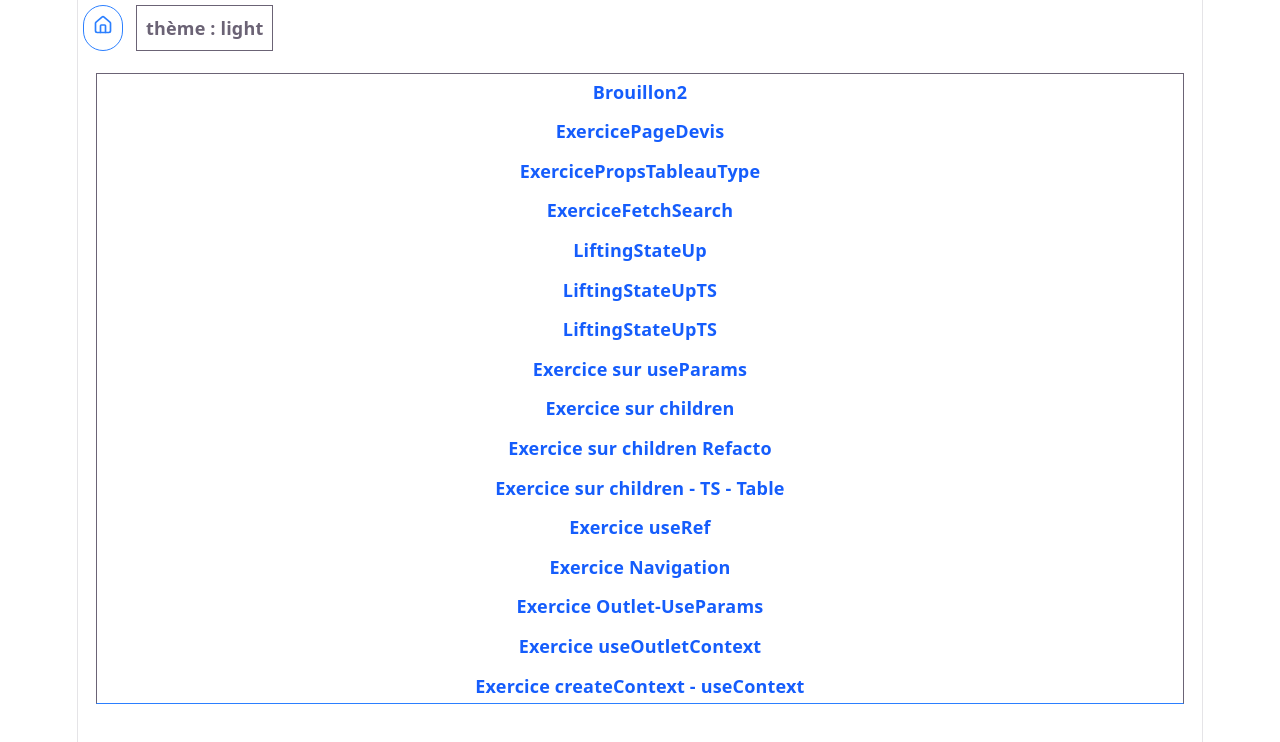
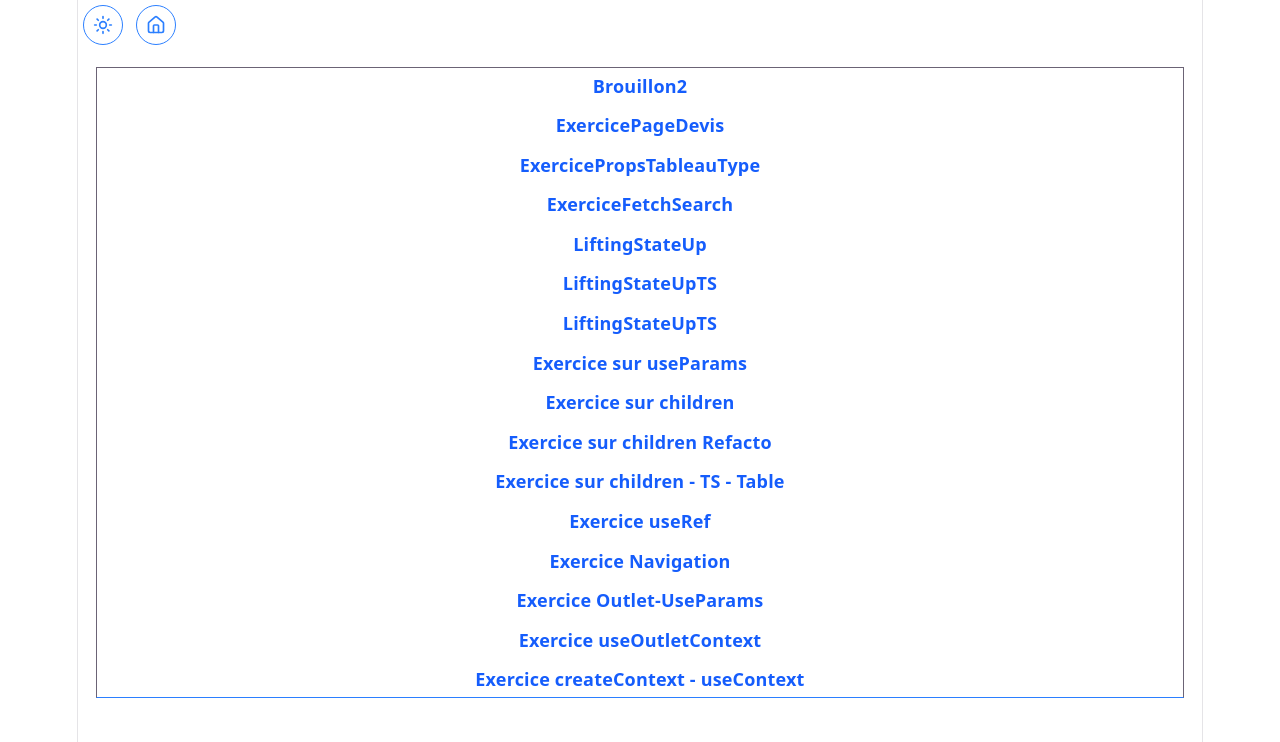
Before and after one commit to Frederic-Champion/projet-vite-local, a React (Vite) app: page / in a window 1280 px wide. Shown: the top 742 px of the page. Built offline with nearby package versions, Linux system fonts and the light colour scheme.

Commit message:
Dark mode étapes 2a/2b + `localStorage` + FOUC

```diff
--- a/index.html
+++ b/index.html
@@ -5,6 +5,11 @@
     <link rel="icon" type="image/svg+xml" href="/favicon.svg" />
     <meta name="viewport" content="width=device-width, initial-scale=1.0" />
     <title>projet-vite-local</title>
+    <script>
+      if (localStorage.getItem("theme") === "dark") {
+        document.documentElement.classList.add("dark");
+      }
+    </script>
   </head>
   <body>
     <div id="root"></div>
--- a/src/App.tsx
+++ b/src/App.tsx
@@ -30,6 +30,7 @@ function App() {
   return (
     <div className="grid min-h-screen grid-rows-[auto_1fr]">
       <nav className="flex gap-3 p-1 font-semibold">
+        <BoutonTheme />
         <Link to="/" aria-label="Accueil" className="inline-block rounded-full border p-2 text-blue-500">
           <House size={20} />
         </Link>
@@ -43,7 +44,6 @@ function App() {
             <Undo2 size={20} />
           </button>
         )}
-        <BoutonTheme />
       </nav>
       <main className="p-4">
         <Routes>
--- a/src/contexts/ThemeContext.tsx
+++ b/src/contexts/ThemeContext.tsx
@@ -1,5 +1,6 @@
 import type React from "react";
-import { createContext, useContext, useState } from "react";
+import { createContext, useContext, useEffect, useState } from "react";
+import { Sun, Moon } from "lucide-react";
 
 type Theme = "light" | "dark";
 
@@ -11,11 +12,21 @@ interface ThemeContexte {
 const ThemeContext = createContext<ThemeContexte | null>(null);
 
 export function ThemeProvider({ children }: { children: React.ReactNode }) {
-  const [theme, setTheme] = useState<Theme>("light");
+  const [theme, setTheme] = useState<Theme>(() => {
+    const preference = localStorage.getItem("theme")
+    if (preference === "dark" || preference === "light") return preference;
+    return 'light';
+  });
 
   function modifierTheme() {
     setTheme((prev) => (prev === "light" ? "dark" : "light"));
   }
+
+  useEffect(() => {
+    const page = document.documentElement;
+    page.classList.toggle("dark", theme === "dark")
+    localStorage.setItem('theme', `${theme}`)
+  }, [theme])
 
   return <ThemeContext value={{ theme, modifierTheme }}>{children}</ThemeContext>;
 }
@@ -26,8 +37,8 @@ export function BoutonTheme() {
 
   const { theme, modifierTheme } = themeAffiche;
   return (
-    <button type="button" onClick={modifierTheme} className="border p-2">
-      thème : {theme}
+    <button type="button" onClick={modifierTheme} className="inline-block cursor-pointer rounded-full border p-2 text-blue-500">
+      {theme === "light" ? <Sun size={20}/> : <Moon size={20}/>}
     </button>
   );
 }
--- a/src/index.css
+++ b/src/index.css
@@ -1,4 +1,5 @@
 @import "tailwindcss";
+@custom-variant dark (&:where(.dark, .dark *));
 
 :root {
   --text: #6b6375;
@@ -18,7 +19,7 @@
 
   font: 18px/145% var(--sans);
   letter-spacing: 0.18px;
-  color-scheme: light dark;
+  color-scheme: light;
   color: var(--text);
   background: var(--bg);
   font-synthesis: none;
@@ -31,8 +32,7 @@
   }
 }
 
-@media (prefers-color-scheme: dark) {
-  :root {
+:root.dark {
   --text: #9ca3af;
   --text-h: #f3f4f6;
   --bg: #16171d;
@@ -43,11 +43,8 @@
   --accent-border: rgba(192, 132, 252, 0.5);
   --social-bg: rgba(47, 48, 58, 0.5);
   --shadow: rgba(0, 0, 0, 0.4) 0 10px 15px -3px, rgba(0, 0, 0, 0.25) 0 4px 6px -2px;
-  }
 
-  #social .button-icon {
-    filter: invert(1) brightness(2);
-  }
+  color-scheme: dark;
 }
 
 body {
```
Also changed, not shown: src/components-exercices/Brouillon-TSX.tsx (line endings or trailing spaces), 1 other file (tests, documents, lock files or other folders). Lines whose indentation alone changed are shown as unchanged.
